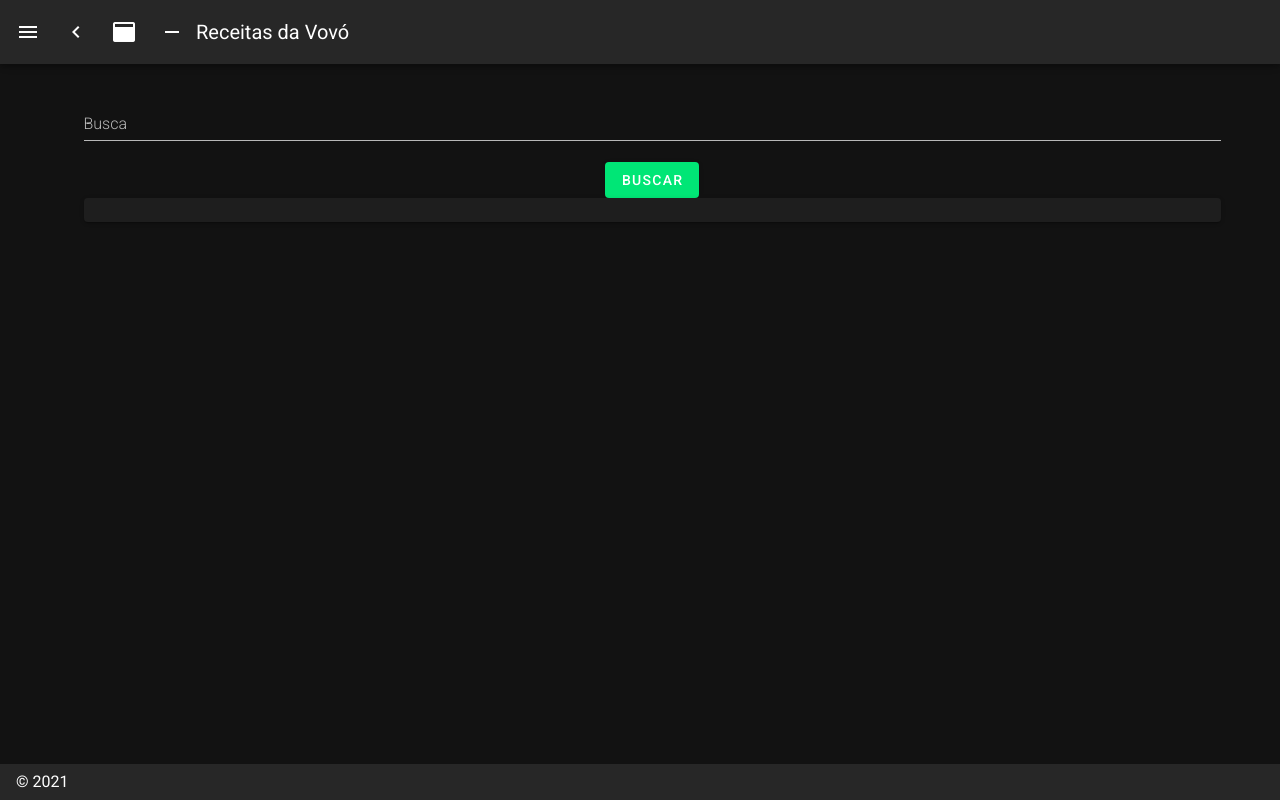
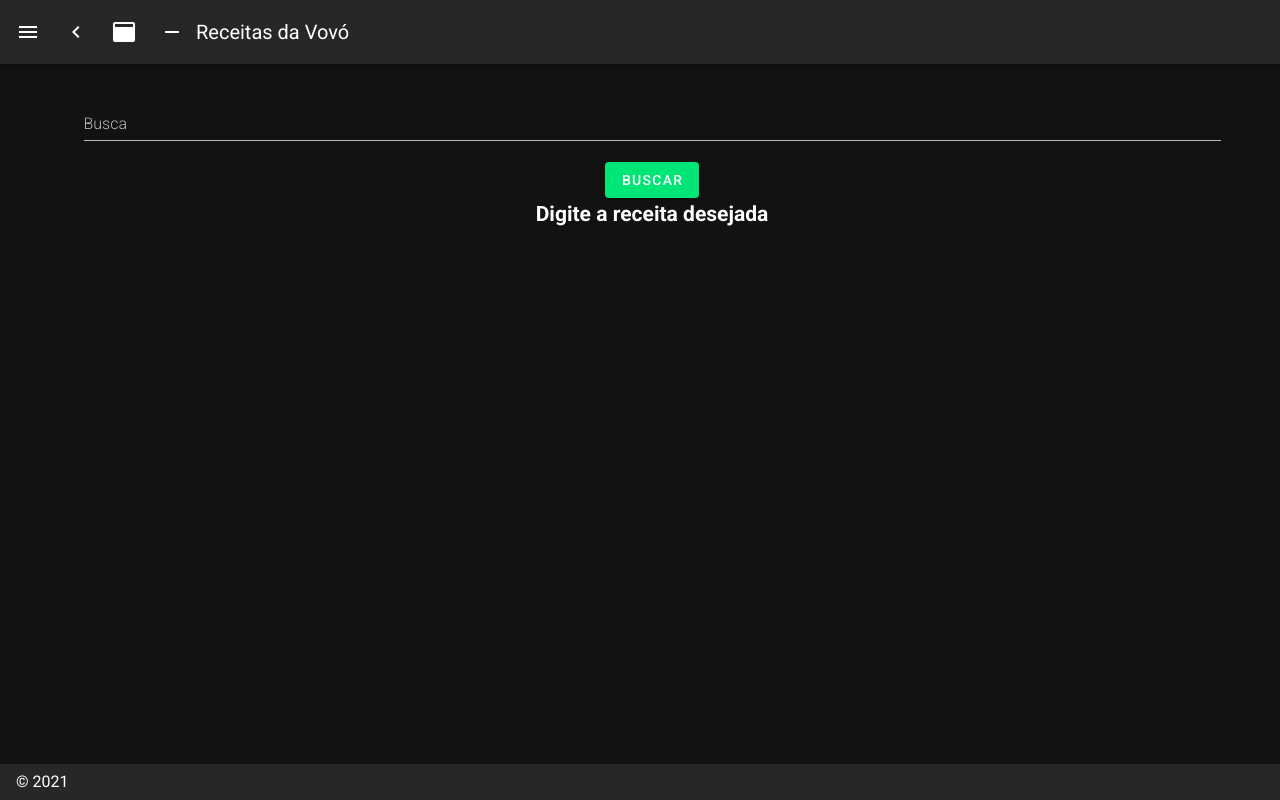
Before and after one commit to JulioDinis/receitas-da-vovo, a Nuxt app: page / in a window 1280 px wide. Built offline with nearby package versions, Linux system fonts and the light colour scheme.

Commit message:
Tratamento ex. receita  não encontrada

```diff
--- a/layouts/default.vue
+++ b/layouts/default.vue
@@ -83,7 +83,7 @@ export default {
         {
           icon: 'mdi-apps',
           title: 'Books',
-          to: '/books',
+          to: '/',
         },
       ],
       miniVariant: false,
--- a/layouts/error.vue
+++ b/layouts/error.vue
@@ -12,7 +12,7 @@
 
 <script>
 export default {
-  layout: 'empty',
+  layout: 'receitas',
   props: {
     error: {
       type: Object,
--- a/pages/index.vue
+++ b/pages/index.vue
@@ -4,7 +4,26 @@
       <blockquote class="blockquote">
         <v-text-field v-model="query" label="Busca"></v-text-field>
         <v-btn color="success" @click="busca(query)"> buscar </v-btn>
-        <book :livros="livros" />
+        <v-spacer />
+        <div v-if="buscaRealizada">
+          <h3>
+            Foram encontradas
+            {{ resultados.results.total_results }} receitas, bom apetite!
+          </h3>
+        </div>
+        <div v-else>
+          <h3>
+            {{
+              naoEncontrado
+                ? 'Sinto muito, não estou conseguindo encontrar, busque novamente'
+                : `Digite a receita desejada`
+            }}
+          </h3>
+        </div>
+
+        <v-spacer />
+        <v-spacer />
+        <book v-if="buscaRealizada" :livros="livros" />
         <v-pagination
           v-if="buscaRealizada"
           v-model="page"
@@ -30,6 +49,8 @@ export default {
       resultados: Object,
       page: 1,
       buscaRealizada: false,
+      retornouAlgo: false,
+      naoEncontrado: false,
     }
   },
   watch: {
@@ -42,12 +63,20 @@ export default {
       this.$axios
         .get(`/s/title?query= ${query}&page=${page}&max_results=16`)
         .then((response) => {
+          console.log(response)
           this.resultados = response.data
-          this.buscaRealizada = true
           this.livros = this.resultados.results.results
-          console.log(this.livros)
-          console.log('resultados')
-          console.log(this.resultados)
+          if (typeof this.livros !== 'undefined') {
+            this.buscaRealizada = true
+            console.log(this.livros)
+            console.log('resultados')
+            console.log(this.resultados)
+          } else {
+            alert('jasdkajsdk')
+          }
+        })
+        .catch((response) => {
+          this.naoEncontrado = true
         })
     },
   },
```
